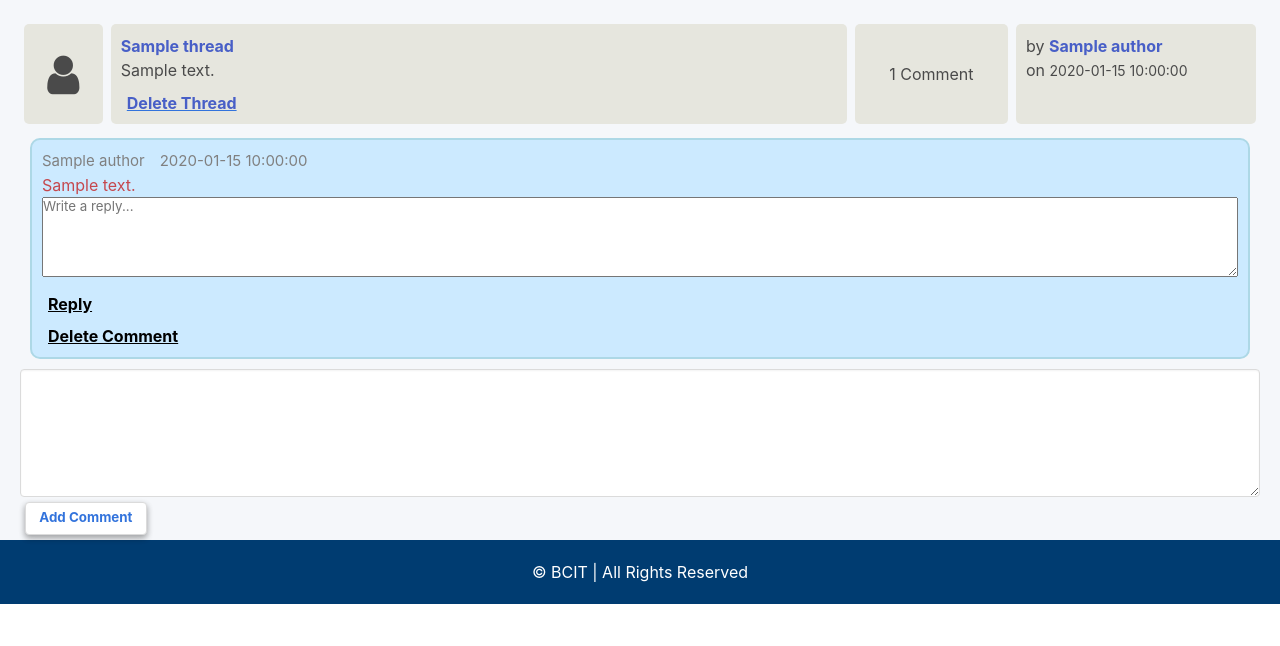
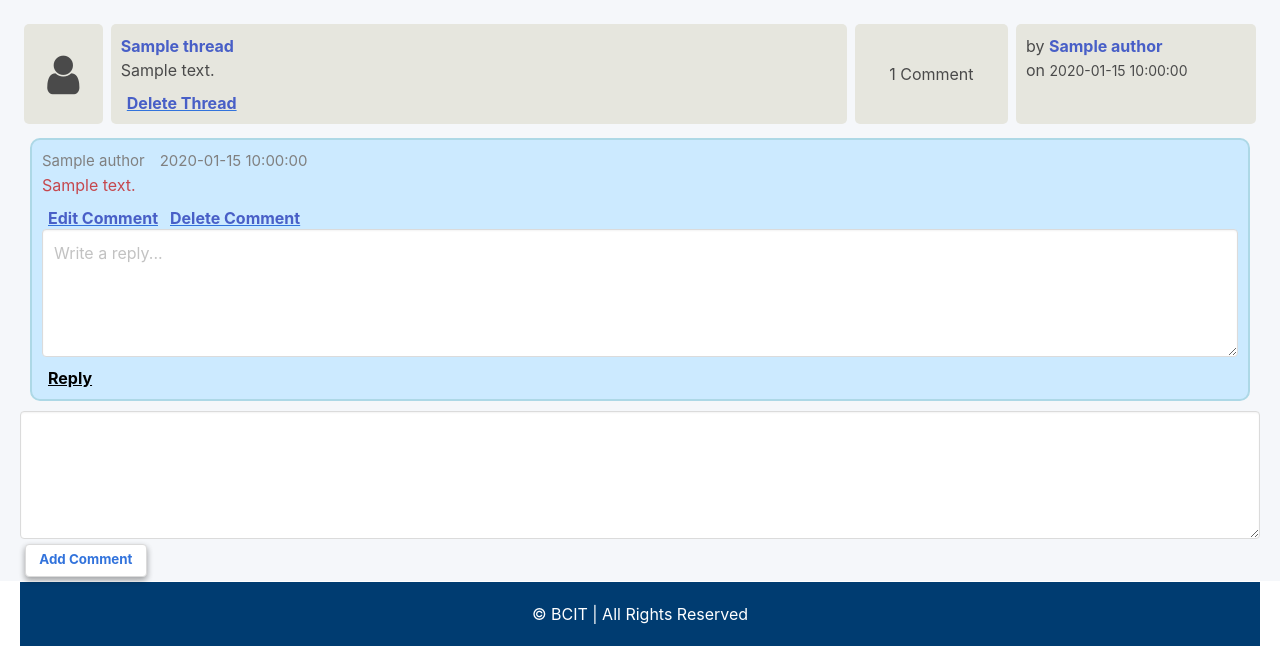
Before and after one commit to naasiz/ACIT-2911, a Flask app: template projects/templates/thread_detailed.html in a window 1280 px wide. Shown: the part 217-863 px from the top of the page. Before the commit the page ends 821 px from the top, so only its background shows below. Run offline with Flask 3, Linux system fonts and the light colour scheme; the visitor is signed in with stand-in values (Sample User, id 1); the template is opened without the code that fills it: most values are stand-ins (such as "Sample title", 1, 10 or a date in 2020); parts of the project's set-up code (start-up, migrations or seed data) failed here and were passed over.

Commit message:
More advance on comment section

```diff
--- a/projects/templates/thread_detailed.html
+++ b/projects/templates/thread_detailed.html
@@ -78,21 +78,43 @@
     <div class="comment-container opened" id="first-comment">
         <div class="comment">
             <div class="top-comment">
-          {% if comment.author.name %}
                 <p class="user">{{comment.author.name}}</p>
-          {% else %}
-            <p class="user">Anonymous</p>
-          {% endif %}
                 <p class="comment-ts">{{comment.date}}</p>
             </div>
+            {% if not comment.id == edit_comment_id and (comment.author.id == current_user.id or current_user.id == 1) %}
                 <div class="comment-content" style="color: rgb(197, 71, 77);">{{comment.content}}</div>
-          <form action="{{ url_for('main.reply_comment', comment_id=comment.id) }}" method="POST">
-            <textarea name="content" placeholder="Write a reply..."></textarea>
+                <div style="display: flex;">
+                    <button class="element-btns"><a href="{{ url_for('main.comment_edit', comment_id=comment.id)}}">Edit Comment</a></button>
+                    <form action="{{ url_for('main.del_comment', comment_id=comment.id) }}" method="POST">
+                        <button class="element-btns" type="submit"><a>Delete Comment</a></button>
+                    </form>
+                </div>
+            {% elif comment.id == edit_comment_id and (comment.author.id == current_user.id or current_user.id == 1) %}
+                <form action="{{ url_for('main.comment_update', comment_id=comment.id)}}" method="POST">
+                    <textarea
+                    rows="6"
+                    name="content"
+                    id="content"
+                    class="textarea"
+                    value="{{ comment.content }}"
+                    placeholder="{{ comment.content }}"
+                    required
+                    >{{ comment.content }}</textarea>
+                    <div style="display: flex;">
+                        <button type="submit" class="element-btns"><a>Save Comment</a></button>
+                    </form>
+                    <form action="{{ url_for('main.del_comment', comment_id=comment.id) }}" method="POST">
+                        <button class="element-btns" type="submit"><a>Delete Comment</a></button>
+                    </form>
+                </div>
+            {% else %}
+                <div class="comment-content">{{comment.content}}</div>
+            {% endif %}
+            <!-- Add Reply Form -->
+            {% if current_user.is_authenticated %}
+                <form action="{{ url_for('main.add_reply', comment_id=comment.id) }}" method="POST">
+                    <textarea name="content" placeholder="Write a reply..." class="textarea"></textarea>
                     <button type="submit" class="comment-btns">Reply</button>
-          </form>
-          {% if (comment.author.id == current_user.id) or (current_user.id == 1) %}
-          <form action="{{ url_for('main.del_comment', comment_id=comment.id) }}" method="POST">
-            <button type="submit" class="comment-btns">Delete Comment</button>
                 </form>
             {% endif %}
         </div>
@@ -104,7 +126,6 @@
             <button type="submit" class="button" style="font-size: smaller ;font-weight: bold; color: #3273dc; box-shadow: rgba(0, 0, 0, 0.16) 0px 3px 6px, rgba(0, 0, 0, 0.23) 0px 3px 6px; margin: 5px;">Add Comment</button>
         </form>
     {% endif %}
-    </div>
     <footer>
         <span>&copy;  BCIT | All Rights Reserved</span>
     </footer>
```
Also changed, not shown: projects/main.py (+51 -9 lines). Lines whose indentation alone changed are shown as unchanged.
